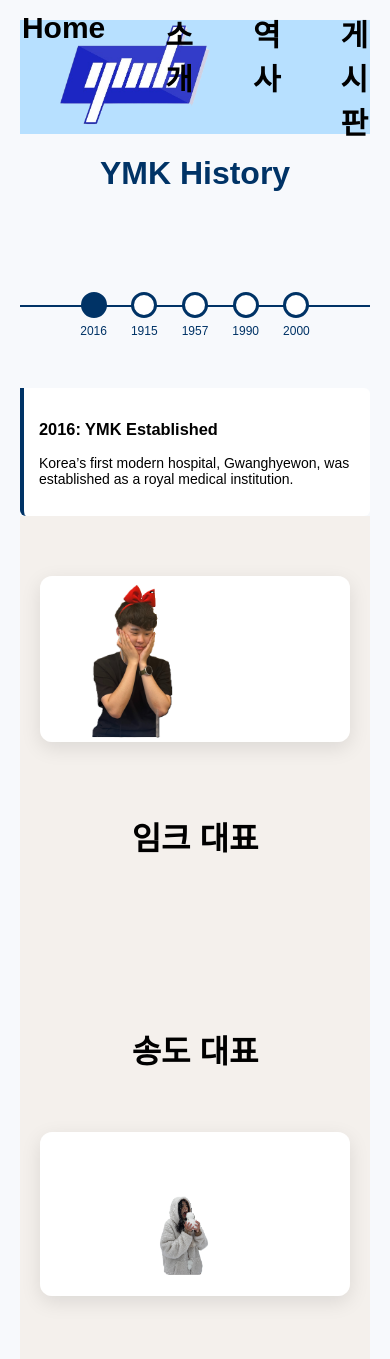
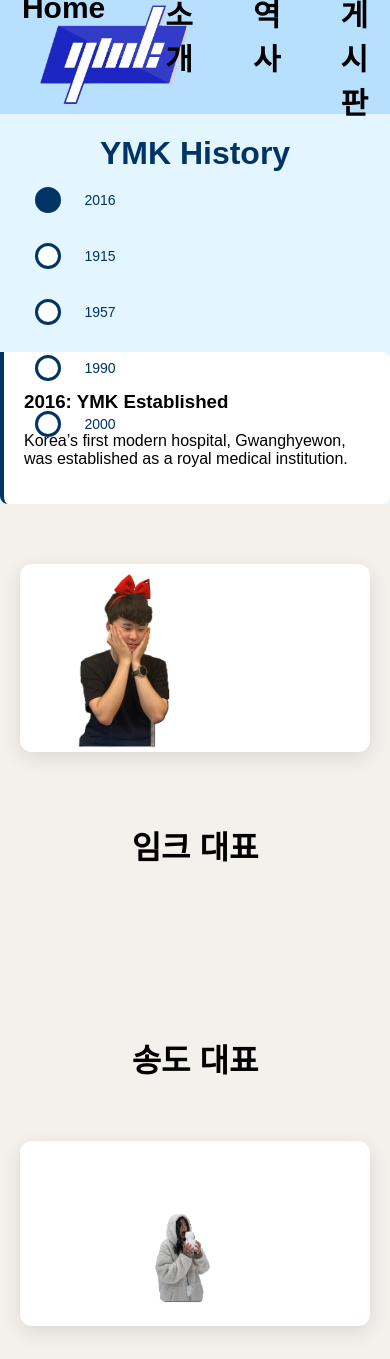
Before and after one commit to davidko0616/web_programming_project, a Flask app: page /history in a window 390 px wide. Shown: the top 1359 px of the page. Run offline with Flask 3, Linux system fonts and the light colour scheme; some libraries are stand-ins or nearby versions; some web fonts are replaced.

Commit message:
Adjusted the buttons of the timeline

```diff
--- a/static/history.css
+++ b/static/history.css
@@ -1,79 +1,80 @@
-body {
-      font-family: Arial, sans-serif;
-      background: #f7f9fc;
-      padding: 20px;
-      margin: 0;
-    }
-
+/* Add this to your existing CSS */
 h1 {
   text-align: center;
   color: #003366;
+  margin-bottom: 20px; /* Adds space between heading and timeline */
+  width: 100%;
 }
 
-    .timeline {
+/* Timeline container adjustment */
+.timeline-container {
   position: relative;
-      display: flex;
-      justify-content: center;
-      align-items: center;
-      margin: 60px 0 30px;
-      padding: 40px 0 20px;
+  width: 90%;
+  max-width: 900px;
+  margin: 0 auto 60px; /* Removed top margin since h1 has bottom margin */
+  height: 100px;
 }
 
-    /* Horizontal line */
-    .timeline::before {
-      content: "";
+.timeline-line {
   position: absolute;
   top: 50%;
   left: 0;
-      width: 100%;
+  right: 0;
   height: 2px;
-      background: #003366;
-      z-index: 0;
+  background-color: #003366;
+  z-index: 1;
+}
+
+.timeline-track {
+  display: flex;
+  justify-content: space-between;
+  position: relative;
+  height: 100%;
+  z-index: 2;
 }
 
 .timeline-item {
   display: flex;
   flex-direction: column;
   align-items: center;
-      background: none;
-      border: none;
-      margin: 0 20px;
+  position: relative;
+  z-index: 3;
   cursor: pointer;
-      z-index: 1;
 }
 
 .circle {
   width: 20px;
   height: 20px;
+  background-color: white;
   border: 3px solid #003366;
   border-radius: 50%;
-      background-color: white;
-      margin-bottom: 6px;
-      transition: background 0.3s, transform 0.2s;
+  position: relative;
+  top: 50%;
+  transform: translateY(-50%);
+  transition: background-color 0.3s;
 }
 
 .timeline-item.active .circle {
   background-color: #003366;
 }
 
-    .timeline-item:hover .circle {
-      transform: scale(1.1);
+.label {
+  position: absolute;
+  top: calc(50% + 20px); /* Position below the circle */
+  font-size: 14px;
+  color: #003366;
+  white-space: nowrap;
 }
 
-    .label {
-      font-size: 14px;
-      color: #003366;
-      user-select: none;
-    }
-
+/* Content Sections */
 .content-section {
   display: none;
   background-color: white;
   border-left: 4px solid #003366;
   padding: 20px;
-      border-radius: 0 6px 6px 6px;
   max-width: 600px;
-      margin: 0 auto;
+  margin: 40px auto 0;
+  border-radius: 0 8px 8px 8px;
   animation: fadeIn 0.3s ease-in;
 }
 
@@ -86,17 +87,37 @@ body {
   to { opacity: 1; }
 }
 
+/* Mobile Responsiveness */
 @media (max-width: 600px) {
-      .timeline-item {
-        margin: 0 12px;
+  .timeline-track {
+    flex-direction: column;
+    align-items: flex-start;
+    gap: 40px;
+    height: auto;
+    padding-left: 30px;
+  }
+
+  .timeline-line {
+    display: none;
+  }
+
+  .circle {
+    position: absolute;
+    left: -15px;
+    top: 50%;
+    transform: translateY(-50%);
   }
 
   .label {
-        font-size: 12px;
+    position: relative;
+    top: auto;
+    left: 15px;
+    margin-top: 0;
   }
 
-      .content-section {
-        font-size: 14px;
-        padding: 15px;
+  .timeline-item {
+    width: 100%;
+    align-items: flex-start;
+    padding-left: 20px;
   }
 }
--- a/templates/history.html
+++ b/templates/history.html
@@ -29,7 +29,10 @@
 
 <h1>YMK History</h1>
 
-<div class="timeline">
+<div class="timeline-container">
+  <div class="timeline-line"></div>
+
+  <div class="timeline-track">
     <div class="timeline-item active" data-target="event2016">
       <div class="circle"></div>
       <div class="label">2016</div>
@@ -49,6 +52,7 @@
     <div class="timeline-item" data-target="event2000">
       <div class="circle"></div>
       <div class="label">2000</div>
+    </div>
   </div>
 </div>
 
```
Lines whose indentation alone changed are shown as unchanged.
